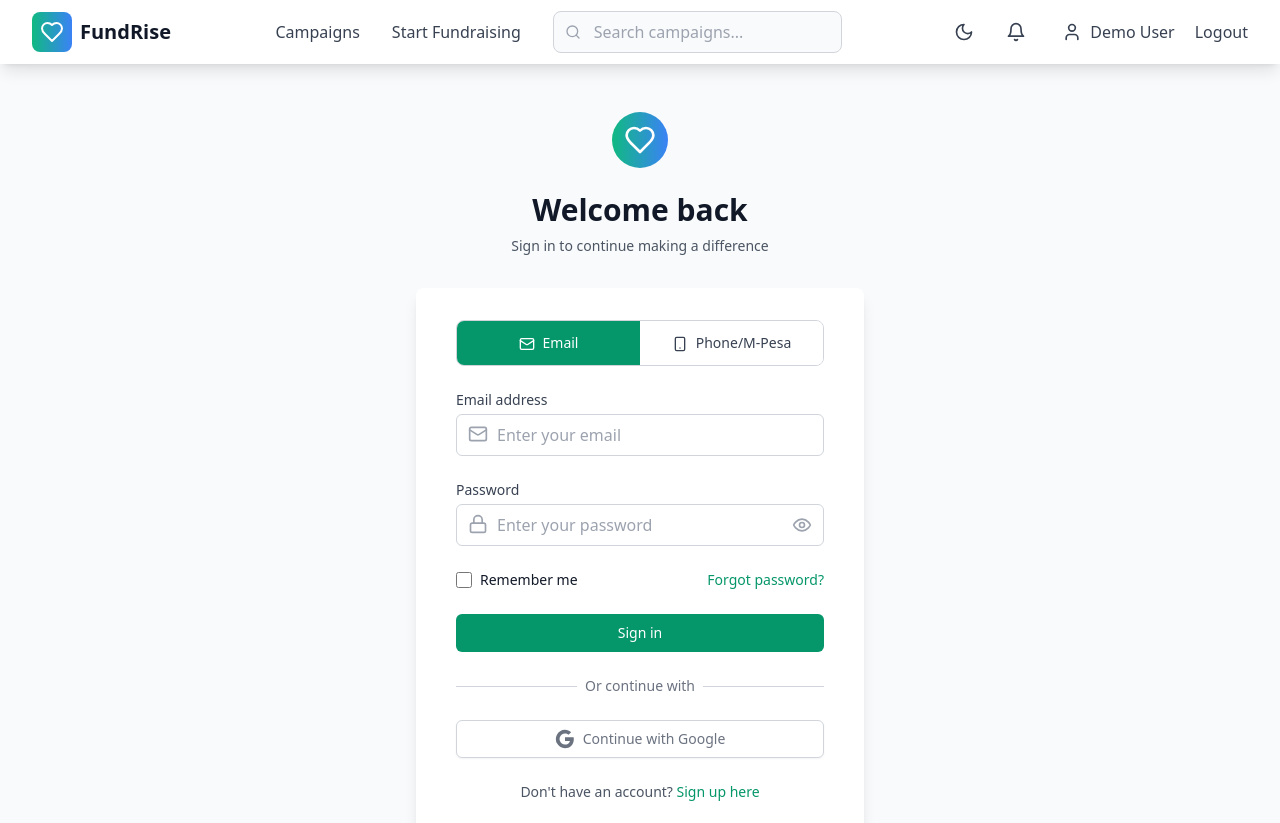
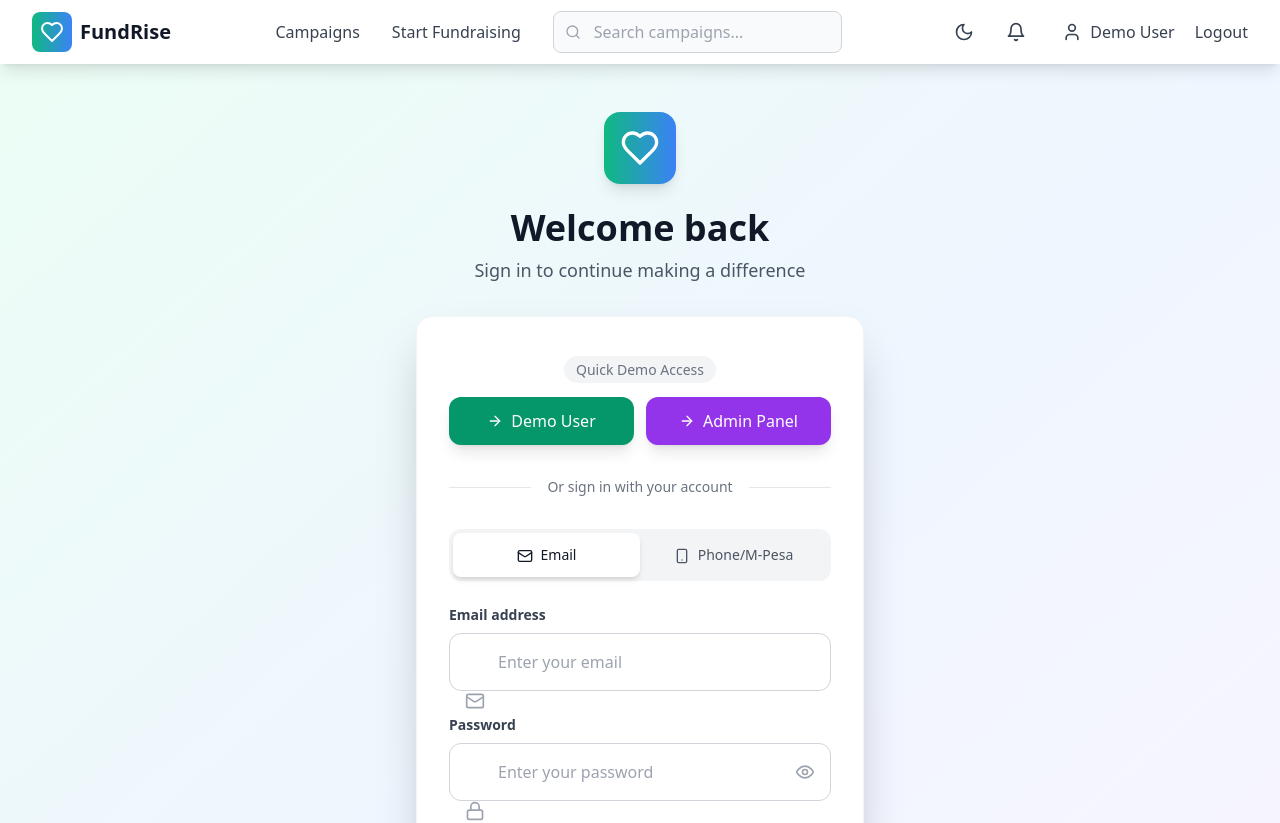
Before and after one commit to Much1r1/Project_fundraiser, a React (Vite) app: page /login in a window 1280 px wide. Shown: the top 823 px of the page. Built offline with nearby package versions, Linux system fonts and the light colour scheme; no server answers.

Commit message:
Improve Auth UI and Add Admin Account

```diff
--- a/src/pages/LoginPage.tsx
+++ b/src/pages/LoginPage.tsx
@@ -1,6 +1,6 @@
 import React, { useState } from 'react';
 import { Link } from 'react-router-dom';
-import { Eye, EyeOff, Heart, Mail, Lock, Smartphone } from 'lucide-react';
+import { Eye, EyeOff, Heart, Mail, Lock, Smartphone, ArrowRight } from 'lucide-react';
 import { useAuth } from '../contexts/AuthContext';
 import { useNavigate } from 'react-router-dom';
 import toast from 'react-hot-toast';
@@ -24,10 +24,9 @@ const LoginPage = () => {
       if (loginMethod === 'email') {
         await login(email, password);
       } else {
-        // Mock phone login
         await login(phoneNumber, password);
       }
-      toast.success('Logged in successfully!');
+      toast.success('Welcome back!');
       navigate('/');
     } catch (error) {
       toast.error('Login failed. Please check your credentials.');
@@ -39,40 +38,101 @@ const LoginPage = () => {
   const handleGoogleLogin = async () => {
     try {
       await loginWithGoogle();
-      toast.success('Logged in with Google!');
+      toast.success('Welcome back!');
       navigate('/');
     } catch (error) {
       toast.error('Google login failed.');
     }
   };
 
+  const handleDemoLogin = async (role: 'user' | 'admin') => {
+    setIsLoading(true);
+    try {
+      if (role === 'admin') {
+        setEmail('admin@fundrise.com');
+        setPassword('admin123');
+        await login('admin@fundrise.com', 'admin123');
+        toast.success('Welcome Admin!');
+        navigate('/admin');
+      } else {
+        setEmail('demo@fundrise.com');
+        setPassword('demo123');
+        await login('demo@fundrise.com', 'demo123');
+        toast.success('Welcome!');
+        navigate('/');
+      }
+    } catch (error) {
+      toast.error('Demo login failed.');
+    } finally {
+      setIsLoading(false);
+    }
+  };
+
   return (
-    <div className="min-h-screen bg-gray-50 dark:bg-gray-900 flex flex-col justify-center py-12 sm:px-6 lg:px-8">
+    <div className="min-h-screen bg-gradient-to-br from-emerald-50 via-blue-50 to-purple-50 dark:from-gray-900 dark:via-gray-800 dark:to-gray-900 flex flex-col justify-center py-12 sm:px-6 lg:px-8">
       <div className="sm:mx-auto sm:w-full sm:max-w-md">
-        <div className="flex justify-center">
-          <div className="bg-gradient-to-r from-emerald-500 to-blue-500 p-3 rounded-full">
-            <Heart className="h-8 w-8 text-white" />
+        <div className="flex justify-center mb-6">
+          <div className="bg-gradient-to-r from-emerald-500 to-blue-500 p-4 rounded-2xl shadow-lg">
+            <Heart className="h-10 w-10 text-white" />
           </div>
         </div>
-        <h2 className="mt-6 text-center text-3xl font-bold text-gray-900 dark:text-white">
+        <h2 className="text-center text-4xl font-bold text-gray-900 dark:text-white mb-2">
           Welcome back
         </h2>
-        <p className="mt-2 text-center text-sm text-gray-600 dark:text-gray-300">
+        <p className="text-center text-lg text-gray-600 dark:text-gray-300 mb-8">
           Sign in to continue making a difference
         </p>
       </div>
 
-      <div className="mt-8 sm:mx-auto sm:w-full sm:max-w-md">
-        <div className="bg-white dark:bg-gray-800 py-8 px-4 shadow-lg sm:rounded-lg sm:px-10">
+      <div className="sm:mx-auto sm:w-full sm:max-w-md">
+        <div className="bg-white dark:bg-gray-800 py-10 px-8 shadow-2xl sm:rounded-2xl border border-gray-100 dark:border-gray-700">
+          {/* Demo Login Buttons */}
+          <div className="mb-8">
+            <div className="text-center mb-4">
+              <span className="text-sm font-medium text-gray-500 dark:text-gray-400 bg-gray-100 dark:bg-gray-700 px-3 py-1 rounded-full">
+                Quick Demo Access
+              </span>
+            </div>
+            <div className="grid grid-cols-2 gap-3">
+              <button
+                onClick={() => handleDemoLogin('user')}
+                disabled={isLoading}
+                className="flex items-center justify-center px-4 py-3 bg-emerald-600 text-white rounded-xl hover:bg-emerald-700 transition-all duration-200 font-medium shadow-lg hover:shadow-xl disabled:opacity-50"
+              >
+                <ArrowRight className="h-4 w-4 mr-2" />
+                Demo User
+              </button>
+              <button
+                onClick={() => handleDemoLogin('admin')}
+                disabled={isLoading}
+                className="flex items-center justify-center px-4 py-3 bg-purple-600 text-white rounded-xl hover:bg-purple-700 transition-all duration-200 font-medium shadow-lg hover:shadow-xl disabled:opacity-50"
+              >
+                <ArrowRight className="h-4 w-4 mr-2" />
+                Admin Panel
+              </button>
+            </div>
+          </div>
+
+          <div className="relative mb-8">
+            <div className="absolute inset-0 flex items-center">
+              <div className="w-full border-t border-gray-200 dark:border-gray-600" />
+            </div>
+            <div className="relative flex justify-center text-sm">
+              <span className="px-4 bg-white dark:bg-gray-800 text-gray-500 dark:text-gray-400">
+                Or sign in with your account
+              </span>
+            </div>
+          </div>
+
           {/* Login Method Toggle */}
           <div className="mb-6">
-            <div className="flex border border-gray-300 dark:border-gray-600 rounded-lg overflow-hidden">
+            <div className="flex bg-gray-100 dark:bg-gray-700 rounded-xl p-1">
               <button
                 onClick={() => setLoginMethod('email')}
-                className={`flex-1 px-4 py-3 text-sm font-medium transition-colors ${
+                className={`flex-1 px-4 py-3 text-sm font-medium rounded-lg transition-all duration-200 ${
                   loginMethod === 'email'
-                    ? 'bg-emerald-600 text-white'
-                    : 'bg-white dark:bg-gray-700 text-gray-700 dark:text-gray-300 hover:bg-gray-50 dark:hover:bg-gray-600'
+                    ? 'bg-white dark:bg-gray-600 text-gray-900 dark:text-white shadow-md'
+                    : 'text-gray-600 dark:text-gray-300 hover:text-gray-900 dark:hover:text-white'
                 }`}
               >
                 <Mail className="h-4 w-4 inline mr-2" />
@@ -80,10 +140,10 @@ const LoginPage = () => {
               </button>
               <button
                 onClick={() => setLoginMethod('phone')}
-                className={`flex-1 px-4 py-3 text-sm font-medium transition-colors ${
+                className={`flex-1 px-4 py-3 text-sm font-medium rounded-lg transition-all duration-200 ${
                   loginMethod === 'phone'
-                    ? 'bg-emerald-600 text-white'
-                    : 'bg-white dark:bg-gray-700 text-gray-700 dark:text-gray-300 hover:bg-gray-50 dark:hover:bg-gray-600'
+                    ? 'bg-white dark:bg-gray-600 text-gray-900 dark:text-white shadow-md'
+                    : 'text-gray-600 dark:text-gray-300 hover:text-gray-900 dark:hover:text-white'
                 }`}
               >
                 <Smartphone className="h-4 w-4 inline mr-2" />
@@ -95,10 +155,10 @@ const LoginPage = () => {
           <form className="space-y-6" onSubmit={handleSubmit}>
             {loginMethod === 'email' ? (
               <div>
-                <label htmlFor="email" className="block text-sm font-medium text-gray-700 dark:text-gray-300">
+                <label htmlFor="email" className="block text-sm font-semibold text-gray-700 dark:text-gray-300 mb-2">
                   Email address
                 </label>
-                <div className="mt-1 relative">
+                <div className="relative">
                   <input
                     id="email"
                     name="email"
@@ -107,18 +167,18 @@ const LoginPage = () => {
                     required
                     value={email}
                     onChange={(e) => setEmail(e.target.value)}
-                    className="appearance-none block w-full px-3 py-2 pl-10 border border-gray-300 dark:border-gray-600 rounded-md placeholder-gray-400 focus:outline-none focus:ring-emerald-500 focus:border-emerald-500 bg-white dark:bg-gray-700 text-gray-900 dark:text-white"
+                    className="appearance-none block w-full px-4 py-4 pl-12 border border-gray-300 dark:border-gray-600 rounded-xl placeholder-gray-400 focus:outline-none focus:ring-2 focus:ring-emerald-500 focus:border-transparent bg-white dark:bg-gray-700 text-gray-900 dark:text-white transition-all duration-200"
                     placeholder="Enter your email"
                   />
-                  <Mail className="h-5 w-5 text-gray-400 absolute left-3 top-2.5" />
+                  <Mail className="h-5 w-5 text-gray-400 absolute left-4 top-4.5" />
                 </div>
               </div>
             ) : (
               <div>
-                <label htmlFor="phone" className="block text-sm font-medium text-gray-700 dark:text-gray-300">
+                <label htmlFor="phone" className="block text-sm font-semibold text-gray-700 dark:text-gray-300 mb-2">
                   Phone number / M-Pesa number
                 </label>
-                <div className="mt-1 relative">
+                <div className="relative">
                   <input
                     id="phone"
                     name="phone"
@@ -127,19 +187,19 @@ const LoginPage = () => {
                     required
                     value={phoneNumber}
                     onChange={(e) => setPhoneNumber(e.target.value)}
-                    className="appearance-none block w-full px-3 py-2 pl-10 border border-gray-300 dark:border-gray-600 rounded-md placeholder-gray-400 focus:outline-none focus:ring-emerald-500 focus:border-emerald-500 bg-white dark:bg-gray-700 text-gray-900 dark:text-white"
+                    className="appearance-none block w-full px-4 py-4 pl-12 border border-gray-300 dark:border-gray-600 rounded-xl placeholder-gray-400 focus:outline-none focus:ring-2 focus:ring-emerald-500 focus:border-transparent bg-white dark:bg-gray-700 text-gray-900 dark:text-white transition-all duration-200"
                     placeholder="+254700000000"
                   />
-                  <Smartphone className="h-5 w-5 text-gray-400 absolute left-3 top-2.5" />
+                  <Smartphone className="h-5 w-5 text-gray-400 absolute left-4 top-4.5" />
                 </div>
               </div>
             )}
 
             <div>
-              <label htmlFor="password" className="block text-sm font-medium text-gray-700 dark:text-gray-300">
+              <label htmlFor="password" className="block text-sm font-semibold text-gray-700 dark:text-gray-300 mb-2">
                 Password
               </label>
-              <div className="mt-1 relative">
+              <div className="relative">
                 <input
                   id="password"
                   name="password"
@@ -148,19 +208,19 @@ const LoginPage = () => {
                   required
                   value={password}
                   onChange={(e) => setPassword(e.target.value)}
-                  className="appearance-none block w-full px-3 py-2 pl-10 pr-10 border border-gray-300 dark:border-gray-600 rounded-md placeholder-gray-400 focus:outline-none focus:ring-emerald-500 focus:border-emerald-500 bg-white dark:bg-gray-700 text-gray-900 dark:text-white"
+                  className="appearance-none block w-full px-4 py-4 pl-12 pr-12 border border-gray-300 dark:border-gray-600 rounded-xl placeholder-gray-400 focus:outline-none focus:ring-2 focus:ring-emerald-500 focus:border-transparent bg-white dark:bg-gray-700 text-gray-900 dark:text-white transition-all duration-200"
                   placeholder="Enter your password"
                 />
-                <Lock className="h-5 w-5 text-gray-400 absolute left-3 top-2.5" />
+                <Lock className="h-5 w-5 text-gray-400 absolute left-4 top-4.5" />
                 <button
                   type="button"
-                  className="absolute inset-y-0 right-0 pr-3 flex items-center"
+                  className="absolute inset-y-0 right-0 pr-4 flex items-center"
                   onClick={() => setShowPassword(!showPassword)}
                 >
                   {showPassword ? (
-                    <EyeOff className="h-5 w-5 text-gray-400" />
+                    <EyeOff className="h-5 w-5 text-gray-400 hover:text-gray-600 dark:hover:text-gray-300" />
                   ) : (
-                    <Eye className="h-5 w-5 text-gray-400" />
+                    <Eye className="h-5 w-5 text-gray-400 hover:text-gray-600 dark:hover:text-gray-300" />
                   )}
                 </button>
               </div>
@@ -174,7 +234,7 @@ const LoginPage = () => {
                   type="checkbox"
                   className="h-4 w-4 text-emerald-600 focus:ring-emerald-500 border-gray-300 dark:border-gray-600 rounded"
                 />
-                <label htmlFor="remember-me" className="ml-2 block text-sm text-gray-900 dark:text-gray-300">
+                <label htmlFor="remember-me" className="ml-2 block text-sm text-gray-700 dark:text-gray-300">
                   Remember me
                 </label>
               </div>
@@ -182,7 +242,7 @@ const LoginPage = () => {
               <div className="text-sm">
                 <a
                   href="#"
-                  className="font-medium text-emerald-600 dark:text-emerald-400 hover:text-emerald-500 dark:hover:text-emerald-300"
+                  className="font-medium text-emerald-600 dark:text-emerald-400 hover:text-emerald-500 dark:hover:text-emerald-300 transition-colors"
                 >
                   Forgot password?
                 </a>
@@ -193,27 +253,30 @@ const LoginPage = () => {
               <button
                 type="submit"
                 disabled={isLoading}
-                className="group relative w-full flex justify-center py-2 px-4 border border-transparent text-sm font-medium rounded-md text-white bg-emerald-600 hover:bg-emerald-700 focus:outline-none focus:ring-2 focus:ring-offset-2 focus:ring-emerald-500 disabled:opacity-50 disabled:cursor-not-allowed transition-colors"
+                className="group relative w-full flex justify-center py-4 px-4 border border-transparent text-sm font-semibold rounded-xl text-white bg-gradient-to-r from-emerald-600 to-blue-600 hover:from-emerald-700 hover:to-blue-700 focus:outline-none focus:ring-2 focus:ring-offset-2 focus:ring-emerald-500 disabled:opacity-50 disabled:cursor-not-allowed transition-all duration-200 shadow-lg hover:shadow-xl"
               >
                 {isLoading ? (
                   <div className="flex items-center">
-                    <div className="animate-spin rounded-full h-4 w-4 border-b-2 border-white mr-2"></div>
+                    <div className="animate-spin rounded-full h-5 w-5 border-b-2 border-white mr-3"></div>
                     Signing in...
                   </div>
                 ) : (
-                  'Sign in'
+                  <>
+                    Sign in
+                    <ArrowRight className="ml-2 h-4 w-4 group-hover:translate-x-1 transition-transform" />
+                  </>
                 )}
               </button>
             </div>
           </form>
 
-          <div className="mt-6">
+          <div className="mt-8">
             <div className="relative">
               <div className="absolute inset-0 flex items-center">
-                <div className="w-full border-t border-gray-300 dark:border-gray-600" />
+                <div className="w-full border-t border-gray-200 dark:border-gray-600" />
               </div>
               <div className="relative flex justify-center text-sm">
-                <span className="px-2 bg-white dark:bg-gray-800 text-gray-500 dark:text-gray-400">
+                <span className="px-4 bg-white dark:bg-gray-800 text-gray-500 dark:text-gray-400">
                   Or continue with
                 </span>
               </div>
@@ -222,9 +285,9 @@ const LoginPage = () => {
             <div className="mt-6">
               <button
                 onClick={handleGoogleLogin}
-                className="w-full inline-flex justify-center py-2 px-4 border border-gray-300 dark:border-gray-600 rounded-md shadow-sm bg-white dark:bg-gray-700 text-sm font-medium text-gray-500 dark:text-gray-300 hover:bg-gray-50 dark:hover:bg-gray-600 transition-colors"
+                className="w-full inline-flex justify-center py-4 px-4 border border-gray-300 dark:border-gray-600 rounded-xl shadow-sm bg-white dark:bg-gray-700 text-sm font-medium text-gray-700 dark:text-gray-300 hover:bg-gray-50 dark:hover:bg-gray-600 transition-all duration-200 hover:shadow-md"
               >
-                <svg className="w-5 h-5 mr-2" viewBox="0 0 24 24">
+                <svg className="w-5 h-5 mr-3" viewBox="0 0 24 24">
                   <path
                     fill="currentColor"
                     d="M22.56 12.25c0-.78-.07-1.53-.2-2.25H12v4.26h5.92c-.26 1.37-1.04 2.53-2.21 3.31v2.77h3.57c2.08-1.92 3.28-4.74 3.28-8.09z"
@@ -247,12 +310,12 @@ const LoginPage = () => {
             </div>
           </div>
 
-          <div className="mt-6 text-center">
+          <div className="mt-8 text-center">
             <p className="text-sm text-gray-600 dark:text-gray-300">
               Don't have an account?{' '}
               <Link
                 to="/register"
-                className="font-medium text-emerald-600 dark:text-emerald-400 hover:text-emerald-500 dark:hover:text-emerald-300"
+                className="font-semibold text-emerald-600 dark:text-emerald-400 hover:text-emerald-500 dark:hover:text-emerald-300 transition-colors"
               >
                 Sign up here
               </Link>
```
Also changed, not shown: src/contexts/AuthContext.tsx (+18 -4 lines), src/pages/RegisterPage.tsx (+58 -53 lines).
